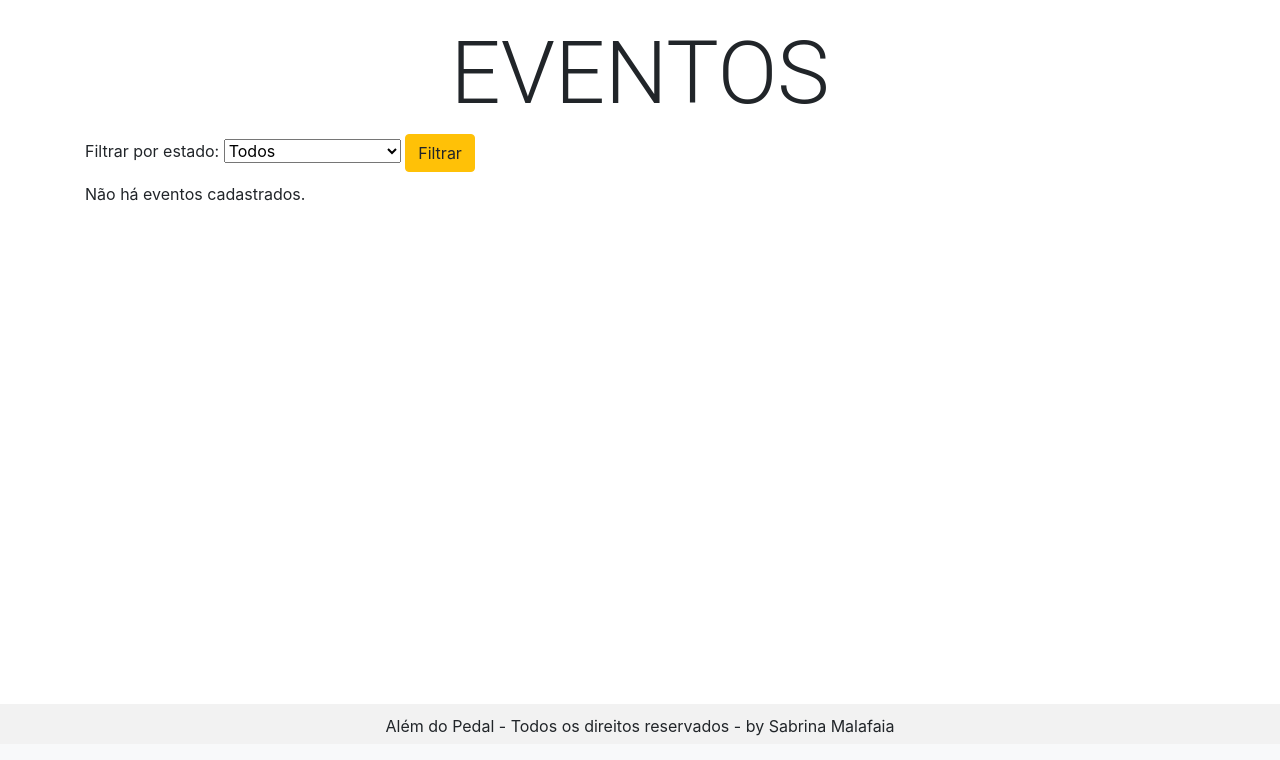
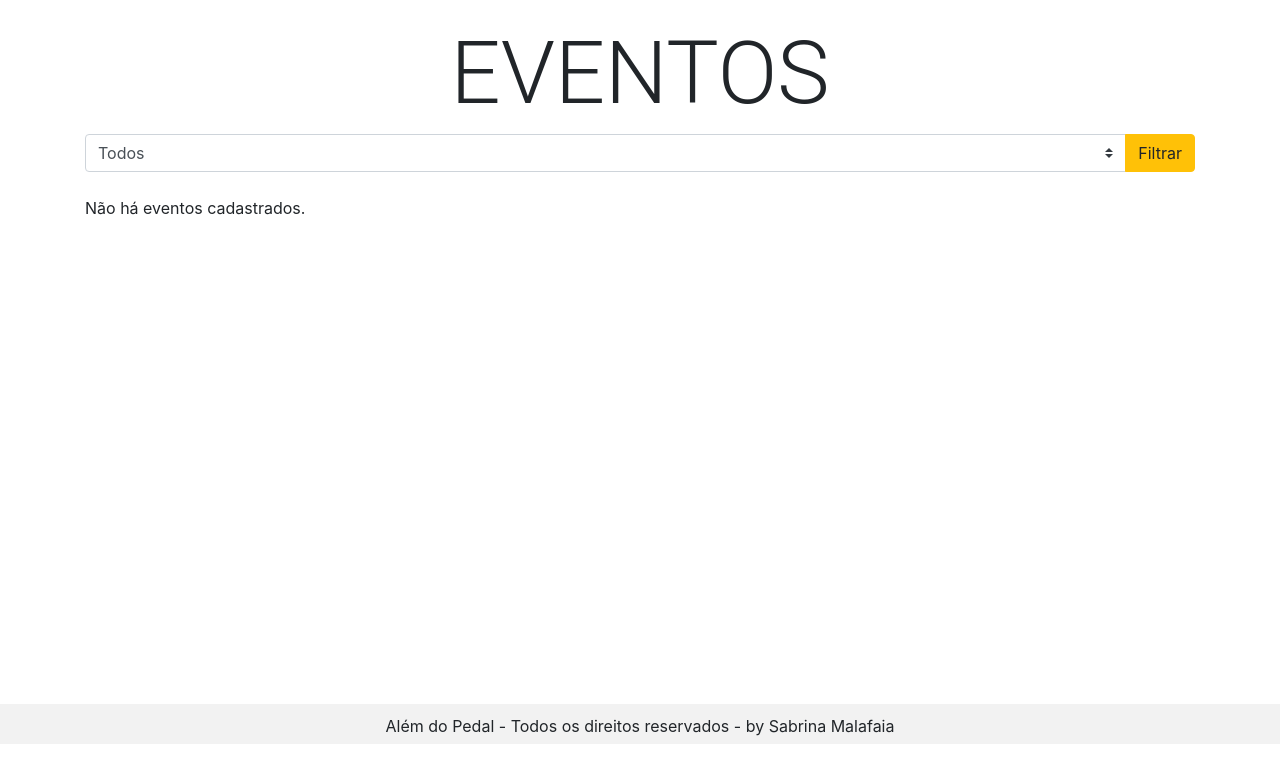
Before and after one commit to SabrinaMalafaia/Software_Product, a Flask app: page /eventos in a window 1280 px wide. Shown: the part 56-816 px from the top of the page. Before the commit the page ends 792 px from the top, so only its background shows below. Run offline with Flask 3, Linux system fonts and the light colour scheme; data that the repository does not hold is empty; some libraries are stand-ins or nearby versions.

Commit message:
Mudanças no layout.

```diff
--- a/_rotas.py
+++ b/_rotas.py
@@ -1,10 +1,10 @@
 from flask import Flask, render_template, request, jsonify, redirect, url_for
 from flask_mail import Mail
 from _dados import Conexao
-import _contato
 from _grupo import Grupo
 from _parceiro import Parceiro
 from _evento import Evento
+import _contato
 import requests
 
 app = Flask(__name__)
@@ -22,9 +22,9 @@ app.config['MAIL_DEFAULT_SENDER'] = 'rpa.malafaia@gmail.com'
 mail = Mail(app)
 
 # DEPÓSITO DE DADOS ##############
-db = Conexao("db", "3306", "root", "root", "V2")
+# db = Conexao("db", "3306", "root", "root", "V2")
 
-# db = Conexao("localhost", "3307", "root", "root", "V2")
+db = Conexao("localhost", "3307", "root", "root", "V2")
 
 
 # INDEX ##############
@@ -87,7 +87,7 @@ def cadastrar_parceiro():
             request.form['data'],
             request.form['detalhes']
         )
-        Parceiro.adicionar_parceiro()
+        Parceiro.adicionar_parceiro(parceiro)
         return redirect(url_for('home'))
     return render_template("_cadastrarParceiro.html")
 
@@ -162,7 +162,7 @@ def cadastrar_grupo():
             request.form['data'],
             request.form['detalhes']
         )
-        grupo.adicionar_grupo()
+        Grupo.adicionar_grupo(grupo)
         return redirect(url_for('home'))
     return render_template("_cadastrarGrupo.html")
 
--- a/static/estilo.css
+++ b/static/estilo.css
@@ -33,7 +33,6 @@ li {
 .container {
     min-height: calc(100vh - 60px);
     padding-bottom: 60px;
-    overflow: auto;
 }
 
 .rodape {
--- a/templates/_base.html
+++ b/templates/_base.html
@@ -15,7 +15,7 @@
     <title>Além do Pedal</title>
 
     {% block head %}
-    {% endblock %}
+    {% endblock head %}
 </head>
 
 <body>
--- a/templates/_buscarGrupo.html
+++ b/templates/_buscarGrupo.html
@@ -49,8 +49,7 @@
             {% endif %}
         </td>
         <td>
-            <a href='{{ url_for("editar_grupo", id=item[0]) }}' class="btn btn-warning">
-                <i> </i>Editar</a>
+            <a href="{{ url_for('editar_grupo', id=item[0]) }}" class="btn btn-warning">Editar</a>
         </td>
     </tr>
     {% endfor %}
--- a/templates/_evento.html
+++ b/templates/_evento.html
@@ -4,9 +4,9 @@
 
 <h1 class="display-2">EVENTOS</h1>
 
-<form method="GET" action="{{ url_for('filtrar_eventos') }}" style="float: inline-start;">
-    <label for="estado" class="form-group">Filtrar por estado:</label>
-    <select name="estado" id="estado" class="form-group">
+<form method="GET" action="{{ url_for('filtrar_eventos') }}">
+    <div class="input-group">
+        <select class="custom-select" id="estado" name="estado">
             <option value="ALL" selected>Todos</option>
             <option value="AC">Acre</option>
             <option value="AL">Alagoas</option>
@@ -36,9 +36,13 @@
             <option value="SE">Sergipe</option>
             <option value="TO">Tocantins</option>
         </select>
-    <button type="submit" class="btn btn-warning">Filtrar</button>
+        <div class="input-group-append">
+            <button class="btn btn-warning" type="submit">Filtrar</button>
+        </div>
+    </div>
 </form>
-<br><br>
+
+<div class="mt-4">
     {% if eventos %}
     <ul class="lista-bicicleta">
         {% for evento in eventos %}
@@ -53,5 +57,6 @@
     {% else %}
     <p>Não há eventos cadastrados.</p>
     {% endif %}
+</div>
 
 {% endblock conteudo %}
```
Lines whose indentation alone changed are shown as unchanged.
